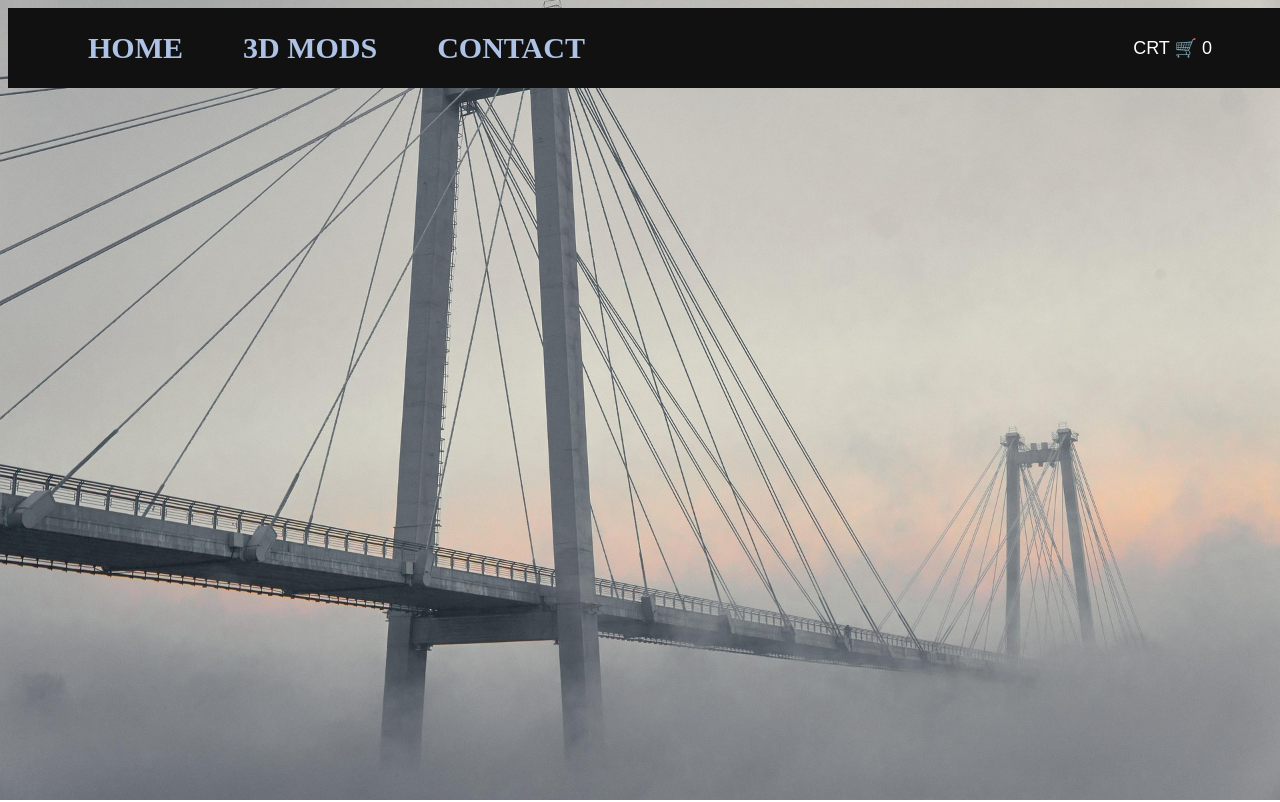
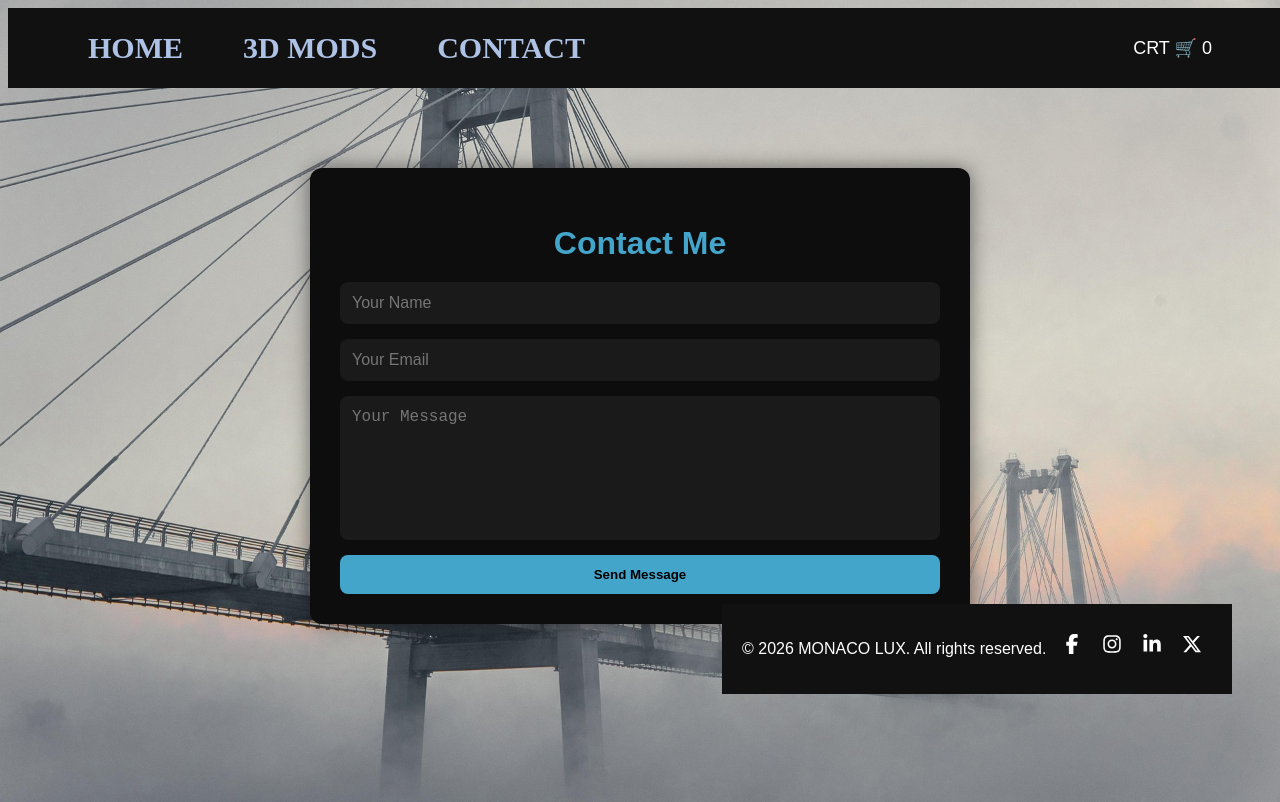
Before and after one commit to NanaProject2023/carproject, a React (Vite) app in the folder client/: page /carproject/contact in a window 1280 px wide. Shown: the top 802 px of the page. Built offline with nearby package versions, Linux system fonts and the light colour scheme.

Commit message:
FOOTER Part 1

```diff
--- a/client/package.json
+++ b/client/package.json
@@ -13,8 +13,10 @@
     "deploy": "gh-pages -d dist"
   },
   "dependencies": {
+    "@emailjs/browser": "^4.4.1",
     "react": "^19.2.4",
     "react-dom": "^19.2.4",
+    "react-icons": "^5.6.0",
     "react-router-dom": "^7.13.2"
   },
   "devDependencies": {
--- a/client/src/App.jsx
+++ b/client/src/App.jsx
@@ -11,6 +11,9 @@ import Car3D from "./components/Car3D";
 import CarHist from "./components/CarHist";
 import { Routes, Route } from "react-router-dom";
 import Popup from "./components/Popup";
+import Contact from "./components/Contact";
+import Footer from "./components/Footer";;
+
 
 function App() {
   const [cart, setCart] = useState([]);
@@ -61,8 +64,10 @@ function App() {
         />
 
         <Route path="/car3d" element={<Car3D />} />
+        <Route path="/contact" element={<Contact />} />
 
       </Routes>
+      <Footer />
     </div>
   );
 }
--- a/client/src/components/CarCard.css
+++ b/client/src/components/CarCard.css
@@ -25,11 +25,12 @@
 .car-card h3{
   font-size:18px;
   margin:10px;
+  color: rgba(54, 130, 157, 0.749);
 }
 
 .car-card p{
   margin:4px 10px;
-  color:#555;
+  color:#f9f3f3;
 }
 
 .price{
--- /dev/null
+++ b/client/src/components/Contact.css
@@ -0,0 +1,59 @@
+.contact-container {
+  width: 100%;
+  max-width: 600px;
+  margin: 80px auto;
+  padding: 30px;
+  background: #0d0d0d;
+  color: #ffffff;
+  border-radius: 12px;
+  box-shadow: 0 0 20px rgba(0,0,0,0.5);
+  text-align: center;
+}
+
+.contact-container h2 {
+  margin-bottom: 20px;
+  font-size: 2rem;
+  color: #44a5cb;
+}
+
+.contact-form {
+  display: flex;
+  flex-direction: column;
+  gap: 15px;
+}
+
+.contact-form input,
+.contact-form textarea {
+  padding: 12px;
+  border-radius: 8px;
+  border: none;
+  outline: none;
+  background: #1a1a1a;
+  color: #fff;
+  font-size: 1rem;
+}
+
+.contact-form textarea {
+  min-height: 120px;
+  resize: none;
+}
+
+.contact-form button {
+  padding: 12px;
+  border: none;
+  border-radius: 8px;
+  background: #44a5cb;
+  color: #000;
+  font-weight: bold;
+  cursor: pointer;
+  transition: 0.3s;
+}
+
+.contact-form button:hover {
+  background: #2f8aa8;
+}
+
+.status {
+  margin-top: 15px;
+  color: #00ffae;
+}
--- /dev/null
+++ b/client/src/components/Contact.jsx
@@ -0,0 +1,83 @@
+import { useState } from "react";
+import "./Contact.css";
+import "./Contact.css";
+import emailjs from "@emailjs/browser";
+
+export default function Contact() {
+  const [formData, setFormData] = useState({
+    name: "",
+    email: "",
+    message: "",
+  });
+
+  const [status, setStatus] = useState(""); // success / error message
+
+  const handleChange = (e) => {
+    setFormData({
+      ...formData,
+      [e.target.name]: e.target.value,
+    });
+  };
+
+  const handleSubmit = (e) => {
+    e.preventDefault();
+
+    emailjs.send(
+    "service_c9n52x6",
+    "template_hnmo9sf",
+    formData,
+    "pnNCf1EHO-AKhTOUx"
+  )
+    .then(() => {
+    setStatus("Message sent successfully ✅");
+    })
+    .catch(() => {
+    setStatus("Something went wrong ❌");
+    });
+
+    // clear form
+    setFormData({
+      name: "",
+      email: "",
+      message: "",
+    });
+  };
+
+  return (
+    <div className="contact-container">
+      <h2>Contact Me</h2>
+
+      <form onSubmit={handleSubmit} className="contact-form">
+        <input
+          type="text"
+          name="name"
+          placeholder="Your Name"
+          value={formData.name}
+          onChange={handleChange}
+          required
+        />
+
+        <input
+          type="email"
+          name="email"
+          placeholder="Your Email"
+          value={formData.email}
+          onChange={handleChange}
+          required
+        />
+
+        <textarea
+          name="message"
+          placeholder="Your Message"
+          value={formData.message}
+          onChange={handleChange}
+          required
+        ></textarea>
+
+        <button type="submit">Send Message</button>
+      </form>
+
+      {status && <p className="status">{status}</p>}
+    </div>
+  );
+}
--- a/client/src/components/FeedbackForm.css
+++ b/client/src/components/FeedbackForm.css
@@ -4,7 +4,7 @@
   flex-direction: column;
 
   margin-left: auto;   /* 🔥 pushes it to the right */
-  margin-top: 180px;  /* 🔥 pushes it up (adjust as needed) */
+  margin-top: 150px;  /* 🔥 pushes it up (adjust as needed) */
   width: fit-content;  /* prevents full width stretch */
   margin-right: 40px;
 }
--- /dev/null
+++ b/client/src/components/Footer.css
@@ -0,0 +1,30 @@
+.footer {
+  width: 470px;
+  padding: 20px;
+  background: #111;
+  color: #fff;
+
+  display: flex;
+  justify-content: space-between;
+
+  position: relative;
+  top: -100px;
+
+  margin-left: auto;   /* 🔥 pushes it to the right */
+  margin-right: 40px;  /* keeps 20px gap from edge */
+}
+
+.social-icons {
+  margin-top: 10px;
+}
+
+.social-icons a {
+  color: white;
+  margin: 0 10px;
+  font-size: 20px;
+  transition: 0.3s;
+}
+
+.social-icons a:hover {
+  color: #44a5cb;
+}
--- /dev/null
+++ b/client/src/components/Footer.jsx
@@ -0,0 +1,28 @@
+import "./Footer.css";
+import { FaFacebookF, FaInstagram, FaLinkedinIn, FaXTwitter } from "react-icons/fa6";
+
+export default function Footer() {
+  return (
+    <footer className="footer">
+      <p>© 2026 MONACO LUX. All rights reserved.</p>
+
+      <div className="social-icons">
+        <a href="#">
+          <FaFacebookF />
+        </a>
+
+        <a href="#">
+          <FaInstagram />
+        </a>
+
+        <a href="#">
+          <FaLinkedinIn />
+        </a>
+
+        <a href="#">
+          <FaXTwitter />
+        </a>
+      </div>
+    </footer>
+  );
+}
--- a/client/src/components/PromoVideo.css
+++ b/client/src/components/PromoVideo.css
@@ -17,9 +17,9 @@
 }
 .banner-logo {
   position: absolute;
-  top: 20px;
+  top: -100px;
   right: 20px;
-  width: 400px; /* adjust size */
-  height: 100px;
+  width: 700px; /* adjust size */
+  height: 500px;
   z-index: 2;
 }
--- a/client/src/components/PromoVideo.jsx
+++ b/client/src/components/PromoVideo.jsx
@@ -18,7 +18,7 @@ function PromoVideo() {
       </video>
 
   <img
-    src={`${import.meta.env.BASE_URL}assets/logo.jpg`}
+    src={`${import.meta.env.BASE_URL}assets/logo1.png`}
     alt="logo"
     className="banner-logo"
   />
--- a/client/src/components/VideoBground.css
+++ b/client/src/components/VideoBground.css
@@ -1,10 +1,11 @@
 .video-container{
   position:relative;
   width:30%;
-  height:600px;
+  height:590px;
   overflow:hidden;
  margin-top: 10px;
  margin-bottom: 10px ;
+
 }
 
 .bg-video{
```
Also changed, not shown: client/public/assets/logo1.png (added), 1 other file (tests, documents, lock files or other folders).
